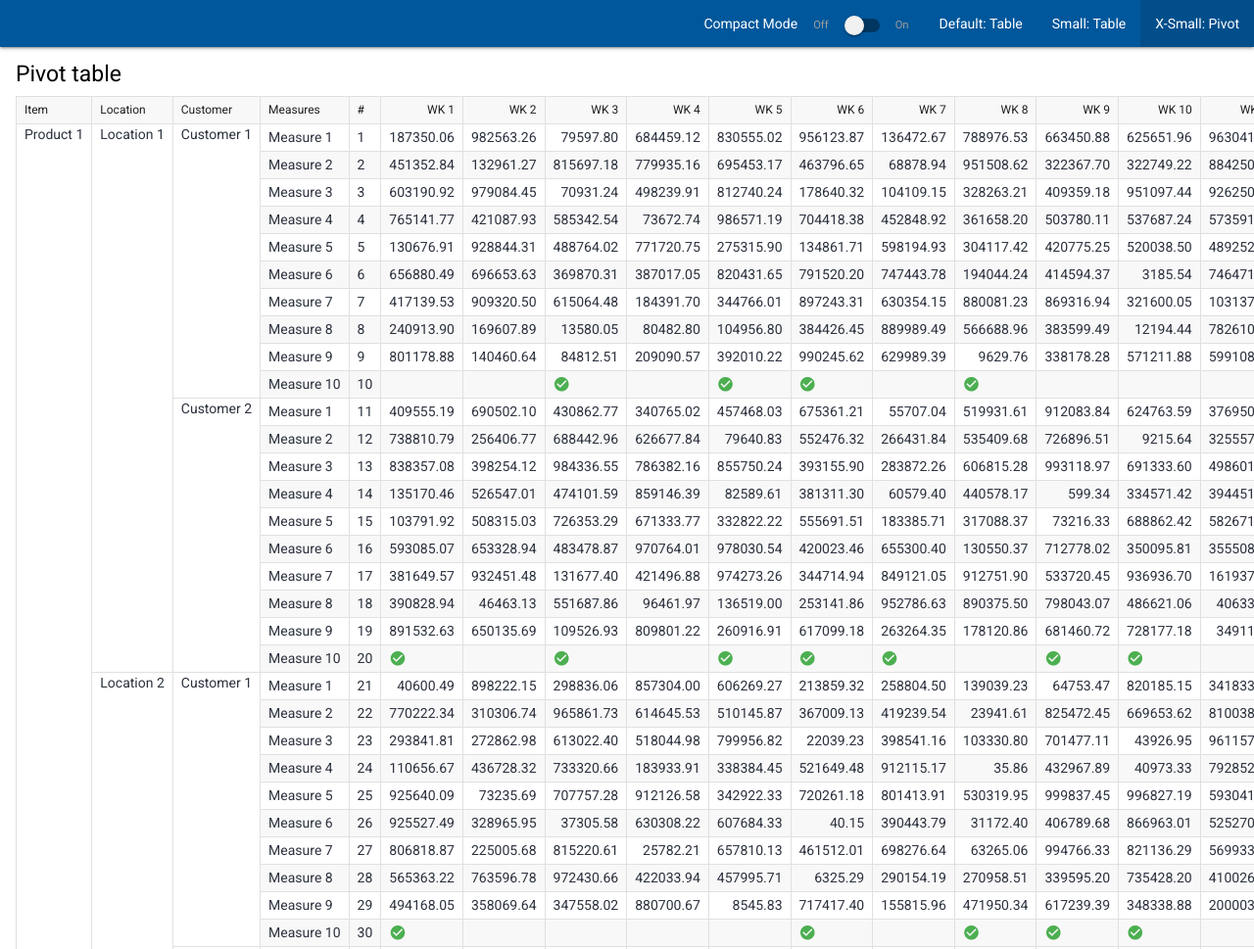
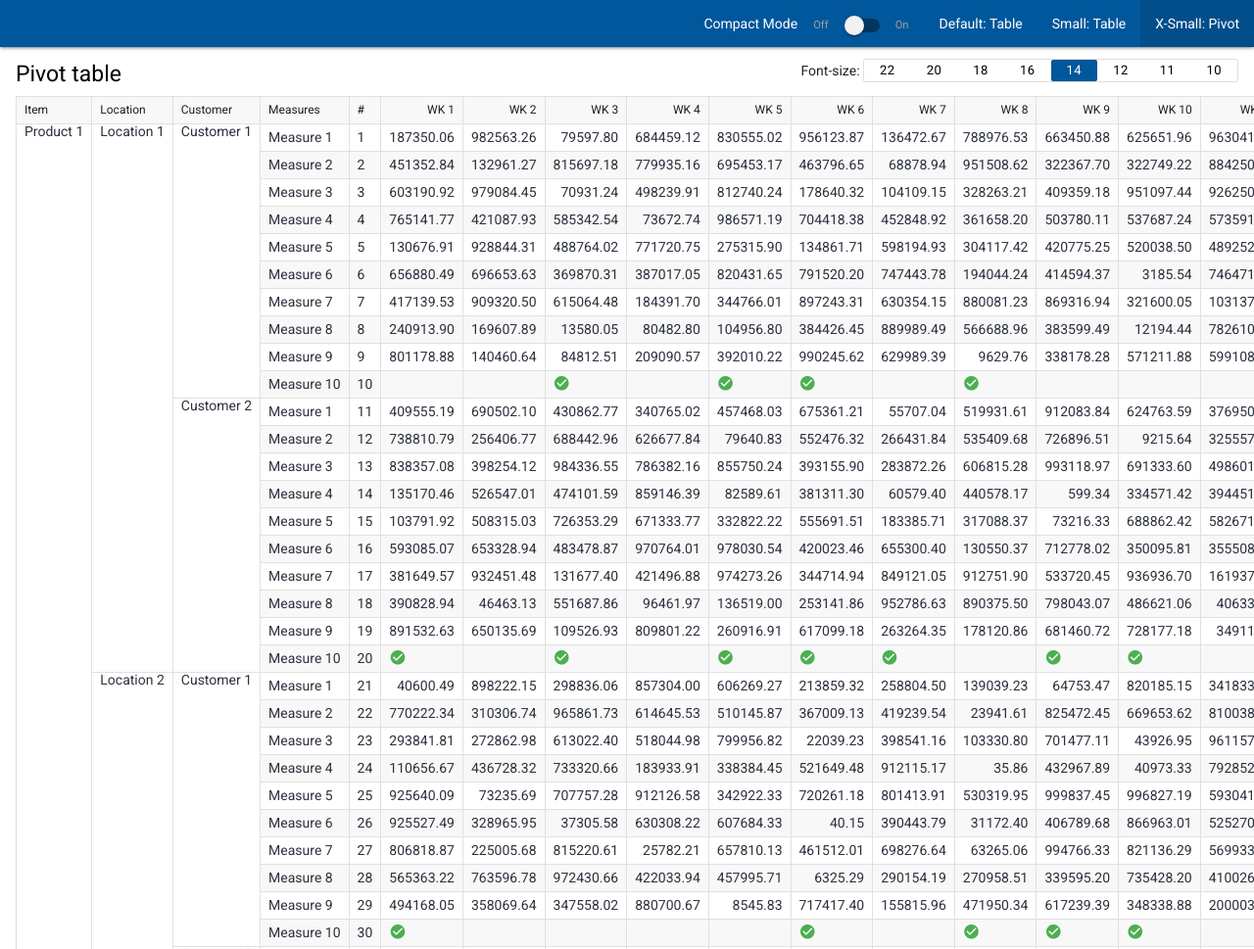
Before and after one commit to AntonKomyakov/compact-mode, a plain HTML site: page pivot.html in a window 1280 px wide. Shown: the top 969 px of the page at 98% size. Drawn offline with nearby package versions, Linux system fonts and the light colour scheme.

Commit message:
- 20 and 22 font sizes added - Calibre font set as default

```diff
--- a/css/style.css
+++ b/css/style.css
@@ -15,7 +15,9 @@
 
 html {
   font-size:14px;
-  font-family: Roboto, Arial, Helvetica, sans-serif;
+  font-family: Calibre, Roboto, Arial, Helvetica, sans-serif;
+  font-variant-numeric: tabular-nums;
+  line-height: 1rem;
 }
 
 .container {
--- a/js/init.js
+++ b/js/init.js
@@ -116,8 +116,8 @@ function changeDensity(evt) {
       chipLineHeight = 20;
       cellVPadding = 0;
       cellHPadding = 8;
-      $('#fontSelectorContainer').hide();
-      $('div.switcher-wrapper').hide();
+      $('#fontSelectorContainer').show();
+      $('div.switcher-wrapper').show();
       $('td').css({'font-size':'14px'});
     }
     $('th,td').css({'height':rowHeight+'px', 'line-height':rowHeight+'px', 'padding':cellVPadding+'px '+cellHPadding+'px'});
@@ -331,6 +331,9 @@ function drawNav(iActiveState) {
   var sState1 = '';
   var sState2 = '';
   var sState3 = '';
+  var sState4 = '';
+  var sState5 = '';
+  var sState6 = '';
 
   switch (iActiveState) {
     case 1:
@@ -355,7 +358,7 @@ function drawNav(iActiveState) {
 }
 
 function drawFontSwitcher(iActiveState) {
-  var sState1, sState2, sState3, sState4 = '';
+  var sState1, sState2, sState3, sState4, sState5, sState6, sState7, sState8 = '';
 
   switch (iActiveState) {
     case 1:
@@ -378,10 +381,14 @@ function drawFontSwitcher(iActiveState) {
   <li class="right ' + sState2 + '"><a class="btn-flat btn-small" href="#">11</a></li>\
   <li class="right ' + sState3 + '"><a class="btn-flat btn-small" href="#">12</a></li>\
   <li class="right ' + sState4 + '"><a class="btn-flat btn-small" href="#">14</a></li>\
-  </ul></div>\
+  <li class="right ' + sState5 + '"><a class="btn-flat btn-small" href="#">16</a></li>\
+  <li class="right ' + sState6 + '"><a class="btn-flat btn-small" href="#">18</a></li>\
+  <li class="right ' + sState7 + '"><a class="btn-flat btn-small" href="#">20</a></li>\
+  <li class="right ' + sState8 + '"><a class="btn-flat btn-small" href="#">22</a></li>\
+    </ul></div>\
 ');
 $('ul.font-switcher a').filter(function(index) { return $(this).text() == selectedFont; }).addClass("activated");
 $('ul.font-switcher li a').on('click', setFont);
-$('div.switcher-wrapper').hide();
+$('div.switcher-wrapper').show();
 
 }
```
